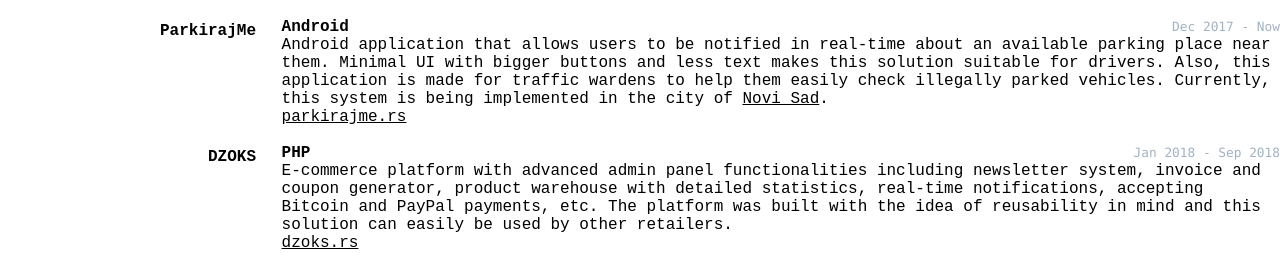
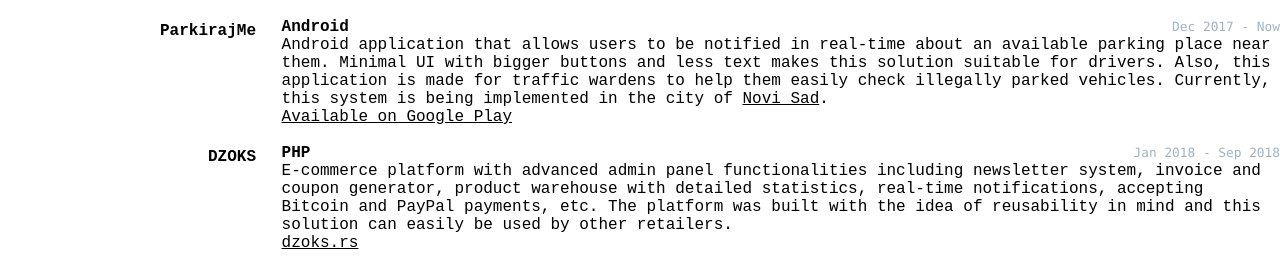
Before and after one commit to jelic98/cv, a Jekyll site: the page built from index.md, in a window 1280 px wide. Shown: the part 777-1046 px from the top of the page. Built offline with Jekyll 4.4.1, drawn with Linux system fonts in a browser that asks for light colours; our own code applies the rules of GitHub Pages for plain Markdown files.

Commit message:
Added Google Play URL

```diff
--- a/index.md
+++ b/index.md
@@ -80,7 +80,7 @@ Minimal UI with bigger buttons and less text makes this solution suitable for dr
 Also, this application is made for traffic wardens to help them easily check illegally parked vehicles.
 Currently, this system is being implemented in the city of [Novi Sad](https://en.wikipedia.org/wiki/Novi_Sad).
 
-[parkirajme.rs](http://www.parkirajme.rs)
+[Available on Google Play](https://play.google.com/store/apps/details?id=com.synvolt.parkirajme)
 
 ### DZOKS
 __PHP__
```
